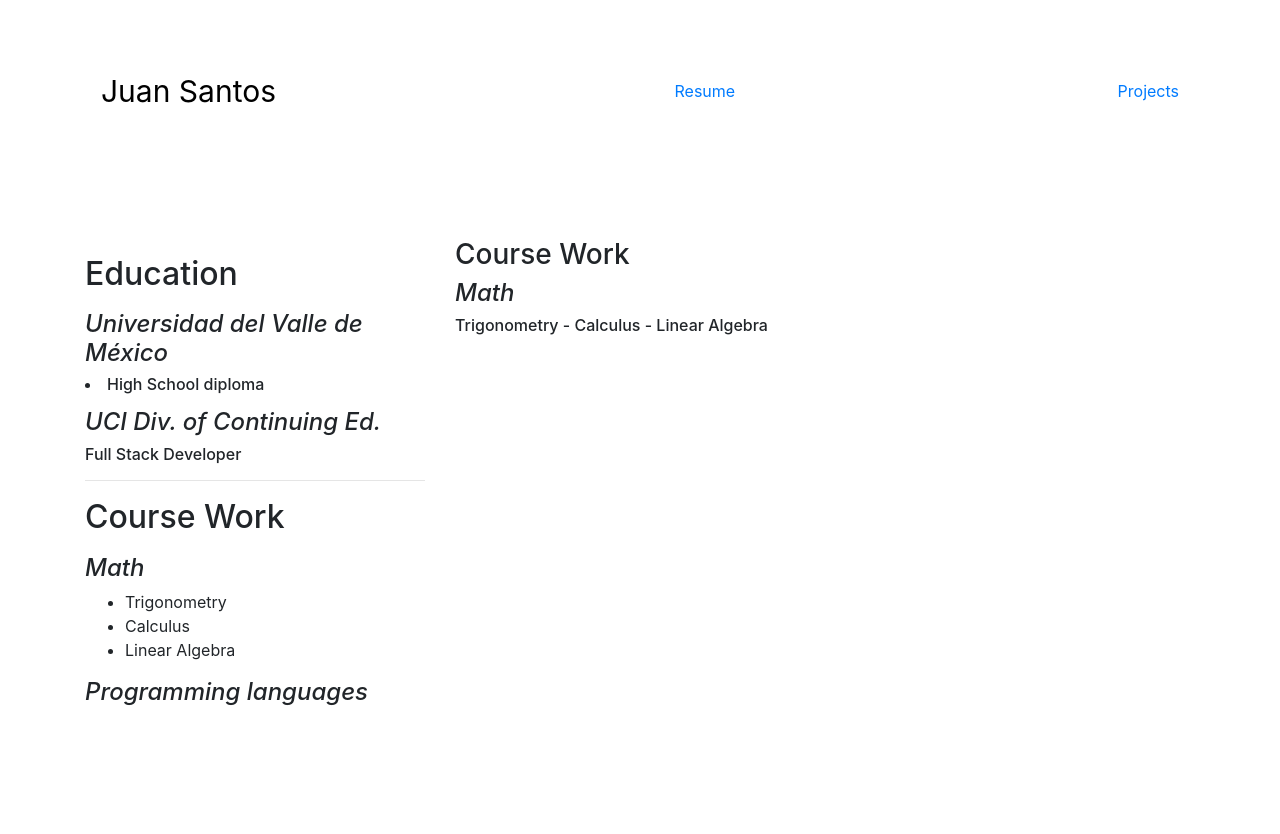
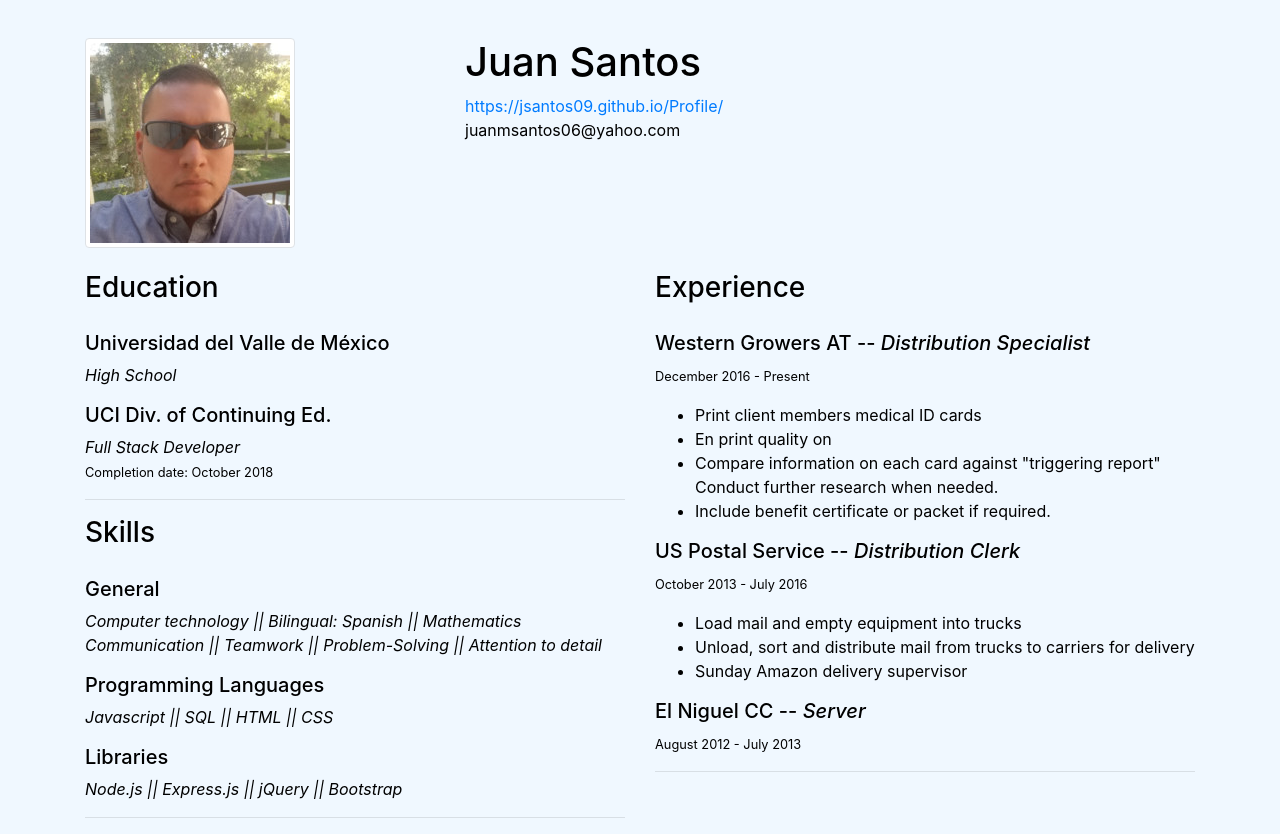
Before and after one commit to jsantos09/Profile, a plain HTML site: page resume.html in a window 1280 px wide. Before the commit the page ends 800 px from the top, so only its background shows below. Drawn offline with nearby package versions, Linux system fonts and the light colour scheme.

Commit message:
almost finished resume

```diff
--- a/assets/css/style.css
+++ b/assets/css/style.css
@@ -1,10 +1,27 @@
 .dark-background {
-    background-image: url("../img/dna1.jpeg");
+    background-image: url("../img/background.jpg");
     background-size: 100%;
 }
 
 #resume-body {
-    background-color: white;
+    background-color: #F0F8FF;
+    color: black;
+}
+
+#resume-content {
+    margin-top: 2%;
+}
+
+#main-container {
+    margin-top: 3%;
+}
+
+.bottom-margin {
+    margin-bottom: 3%;
+}
+
+h3 {
+    margin-bottom: 5%;
 }
 
 #nav-bar {
@@ -12,8 +29,12 @@
     margin-bottom: 10%;
 }
 
-#name-Link {
-    font-size: 30px;
+#name-link {
+    font-size: 40px;
+}
+
+#navbar-link {
+    font-size: 23px;
 }
 
 .social-link {
@@ -28,10 +49,26 @@
     margin-left: 30%;
 }
 
-h2 {
-    margin: 5% 0 5% 0;
+@media only screen and (max-width: 768px) {
+    .dark-background{
+        background-image: url("../img/background-mobile.jpg")
+    }
+
+    #name-link {
+        font-size: 100%;
+    }
+
+    #links-div {
+        margin-top: 40%;
+    }
+
+    .social-link {
+        width: 60px;
+        height: 60px;
+    }
+
+    #coming-soon {
+        margin: 45% 0 0 15%;
+        color: #DCDCDC;
+    }
 }
-
-h6 {
-    margin-bottom: 4%;
-}
--- a/resume.html
+++ b/resume.html
@@ -16,61 +16,99 @@
 </head>
 
 <body id="resume-body">
-    <div class="container">
-        <!-- navBar -->
-        <div id="nav-bar">
-            <nav class="navbar navbar-dark">
-                <a class="navbar-brand" id="name-Link" href="./index.html" style="color: black">Juan Santos</a>
-                <a href="./resume.html">Resume</a>
-                <a href="./projects.html">Projects</a>
-            </nav>
+
+    <div class="container" id="main-container">
+
+        <div class="row">
+            <div class="col-sm-4">
+                <img src="./assets/img/picture.jpeg" alt="MyPic" class="img-thumbnail">
+            </div>
+            <div class="col-sm-8">
+                <div class="page-header">
+                    <div>
+                        <h1>Juan Santos</h1>
+                        <a href="https://jsantos09.github.io/Profile/" target="_blank">https://jsantos09.github.io/Profile/</a>
+                        <p>juanmsantos06@yahoo.com</p>
                     </div>
                 </div>
-    <!-- Resume -->
-    <div class="container d-flex justify-content-between">
-        <div class="row">
-            <div class="col-md-6">
+            </div>
+        </div>
+
+        <div class="row" id="resume-content">
+            <div class="col-sm-6">
+
                 <div>
-                    <h2>Education</h2>
-                    <h4>
-                        <i>Universidad del Valle de México</i>
-                    </h4>
-                    <h6>
-                        <li>High School diploma</li>
-                    </h6>
-                    <h4>
-                        <i>UCI Div. of Continuing Ed.</i>
-                    </h4>
-                    <h6>Full Stack Developer</h6>
+                    <h3>Education</h3>
+                    <div class="bottom-margin">
+                        <h5>Universidad del Valle de México</h5>
+                        <i>High School</i>
+                    </div>
+                    <div>
+                        <h5>UCI Div. of Continuing Ed.</h5>
+                        <i>Full Stack Developer</i>
+                        <p>
+                            <small>Completion date: October 2018</small>
+                        </p>
+                    </div>
+                </div>
+
+                <hr>
+
+                <div>
+                    <h3>Skills</h3>
+                    <div class="bottom-margin">
+                        <h5>General</h5>
+                        <i>Computer technology || Bilingual: Spanish || Mathematics</i>
+                        <i>Communication || Teamwork || Problem-Solving || Attention to detail</i>
+                    </div>
+                    <div class="bottom-margin">
+                        <h5>Programming Languages</h5>
+                        <i>Javascript || SQL || HTML || CSS</i>
+                    </div>
+                    <div class="bottom-margin"></div>
+                    <h5>Libraries</h5>
+                    <i>Node.js || Express.js || jQuery || Bootstrap</i>
                 </div>
                 <hr>
-                <div>
-                    <h2>Course Work</h2>
-                    <h4>
-                        <i>Math</i>
-                    </h4>
-                    <ul>
-                        <li>Trigonometry</li>
-                        <li>Calculus</li>
-                        <li>Linear Algebra</li>
-                    </ul>
-                    <h4>
-                        <i>Programming languages</i>
-                    </h4>
             </div>
 
+            <div class="col-sm-6" id="right">
+                <div>
+                    <h3>Experience</h3>
+                    <div class="bottom-margin">
+                        <h5>Western Growers AT --
+                            <i>Distribution Specialist</i>
+                        </h5>
+                        <p>
+                            <small>December 2016 - Present</small>
+                        </p>
+                        <ul>
+                            <li>Print client members medical ID cards</li>
+                            <li>En print quality on</li>
+                            <li>Compare information on each card against "triggering report" Conduct further research when needed.
+                            </li>
+                            <li>Include benefit certificate or packet if required.</li>
+                        </ul>
+
+                        <h5>US Postal Service --
+                            <i>Distribution Clerk</i>
+                        </h5>
+                        <p>
+                            <small>October 2013 - July 2016</small>
+                        </p>
+                        <ul>
+                            <li>Load mail and empty equipment into trucks</li>
+                            <li>Unload, sort and distribute mail from trucks to carriers for delivery</li>
+                            <li>Sunday Amazon delivery supervisor</li>
+                        </ul>
+                        <h5>El Niguel CC --
+                            <i>Server</i>
+                        </h5>
+                        <p>
+                            <small>August 2012 - July 2013</small>
+                        </p>
                     </div>
-
-            <div class="col-md-6">
-                <div>
-                    <h3>Course Work</h3>
-                    <h4>
-                        <i>Math</i>
-                    </h4>
-                    <h6>Trigonometry - Calculus - Linear Algebra</h6>
-                </div>
-
-
+                    <hr>
 
                 </div>
             </div>
```
Also changed, not shown: index.html (+6 -6 lines), projects.html (+1 -1 lines), assets/img/background-mobile.jpg (added), assets/img/background.jpg (added), assets/img/picture.jpeg (added), 1 other file. Lines whose indentation alone changed are shown as unchanged.
